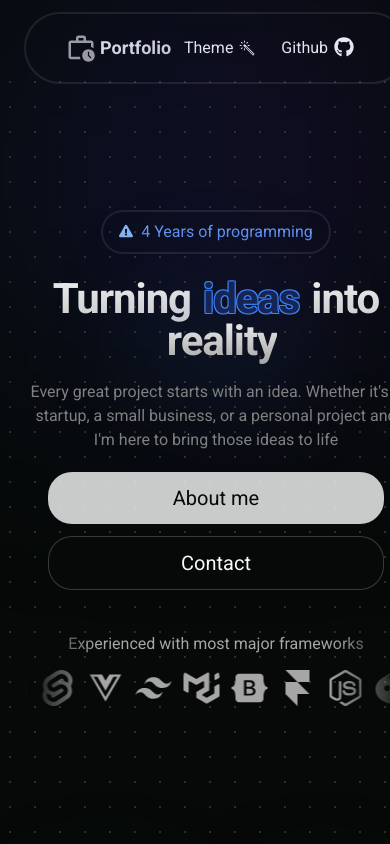
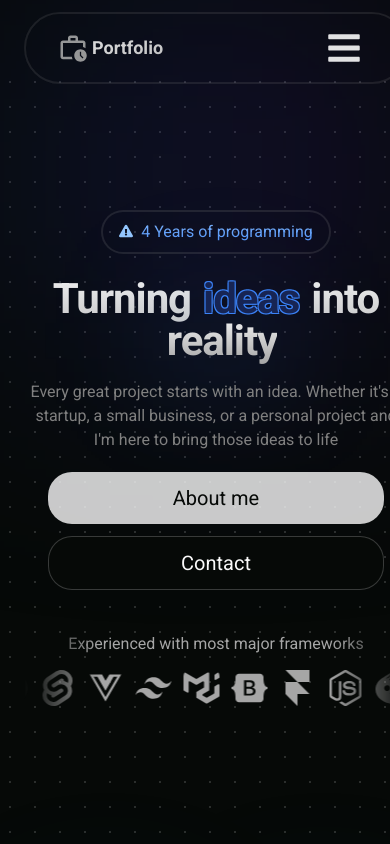
Before and after one commit to Humboorgir/portfolio-v3, a Next.js app: page / in a window 390 px wide. Shown: the top 844 px of the page. Built offline with nearby package versions, Linux system fonts and the light colour scheme.

Commit message:
feat(Navbar): implement hamburger menu for sm screens

```diff
--- a/src/components/home/hero-section/hero-section.tsx
+++ b/src/components/home/hero-section/hero-section.tsx
@@ -26,7 +26,7 @@ import { SiTailwindcss as Tailwindcss } from "react-icons/si";
 import { FaExclamationTriangle as Exclamation } from "react-icons/fa";
 const HeroSection = () => {
   return (
-    <Column className="text-center pt-[8.5rem] pb-36 mb-14 px-6">
+    <Column className="relative z-10 text-center pt-[8.5rem] pb-36 mb-14 px-6">
       <Text
         className="flex items-center border-2 border-foreground-muted/20 px-4 py-2 rounded-full mb-2
         bg-clip-text text-transparent bg-gradient-to-b from-blue-300 to-blue-500"
--- /dev/null
+++ b/src/components/home/navbar/hamburger-menu.tsx
@@ -0,0 +1,87 @@
+import { FaBars } from "react-icons/fa";
+import Ripple from "@/components/ui/button/ripple";
+import { useState } from "react";
+import { AnimatePresence, cubicBezier, m } from "framer-motion";
+import Button from "@/components/ui/button";
+import { cn } from "@/lib/utils";
+import { FiExternalLink as LinkIcon } from "react-icons/fi";
+
+interface Link {
+  name: string;
+  href: string;
+}
+
+interface Props {
+  links: Link[];
+  className: string;
+}
+
+const HamburgerMenu = ({ links, className }: Props) => {
+  const [isOpen, setIsOpen] = useState<boolean>(false);
+  const MButton = m(Button);
+
+  function toggleOpen() {
+    setIsOpen((prev) => !prev);
+  }
+
+  return (
+    // TODO: rework hamburger menu
+    // I'd much rather have a shadcnui-style mobile navbar here
+    <div className={cn("relative w-fit", className)}>
+      <Button variant="ghost" onClick={toggleOpen}>
+        <FaBars className="cursor-pointer text-4xl" />
+      </Button>
+      <AnimatePresence>
+        {isOpen && (
+          <m.ul
+            initial={{
+              opacity: 0,
+              scale: 0.7,
+            }}
+            animate={{
+              opacity: 1,
+              scale: 1,
+            }}
+            exit={{
+              opacity: 0,
+              scale: 0.7,
+            }}
+            transition={{
+              ease: cubicBezier(0.16, 1, 0.3, 1),
+              duration: 0.3,
+              delay: 0.1,
+            }}
+            className="absolute right-0 top-full mt-2 bg-[#0B1329] text-white rounded-md origin-top-right
+            border border-blue-200/30 overflow-hidden divide-y divide-blue-200/40">
+            {links.map((link, i) => {
+              i += 2;
+              return (
+                <MButton
+                  initial={{
+                    opacity: 0,
+                    scale: 0.7,
+                  }}
+                  animate={{
+                    opacity: 1,
+                    scale: 1,
+                  }}
+                  transition={{
+                    ease: cubicBezier(0.16, 1, 0.3, 1),
+                    duration: 0.3,
+                    delay: i / 20,
+                  }}
+                  variant="ghost"
+                  className="w-full px-8 py-3 rounded-none first-of-type:rounded-t-md last-of-type:rounded-b-md
+                  hover:bg-blue-100/10">
+                  {link.name} <LinkIcon className="w-3.5 h-3.5 ml-2" />
+                </MButton>
+              );
+            })}
+          </m.ul>
+        )}
+      </AnimatePresence>
+    </div>
+  );
+};
+
+export default HamburgerMenu;
--- a/src/components/home/navbar/navbar.tsx
+++ b/src/components/home/navbar/navbar.tsx
@@ -10,6 +10,7 @@ import React, { useRef, useState } from "react";
 import { MdOutlineWorkHistory as Work } from "react-icons/md";
 import { IoIosColorWand as Theme } from "react-icons/io";
 import { FaGithub as Github } from "react-icons/fa";
+import HamburgerMenu from "./hamburger-menu";
 
 const Navbar = () => {
   const containerRef = useRef<HTMLUListElement>(null);
@@ -36,8 +37,10 @@ const Navbar = () => {
     { name: "Resume", href: "/resume" },
   ];
   return (
-    <Container>
-      <nav className="translate-y-3 rounded-full border-2 border-foreground-muted/20 px-10 w-full grid grid-cols-[1fr,1fr] md:grid-cols-[1fr,3fr,1fr] py-3.5">
+    <Container className="relative z-30 opacity-90 w-full md:w-fit">
+      <nav
+        className="translate-y-3 rounded-full border-2 border-foreground-muted/20 px-8 md:px-10 w-full
+       grid grid-cols-[1fr,1fr] md:grid-cols-[1fr,3fr,1fr] py-2  md:py-3.5">
         {/* logo  */}
         <Row>
           <Work className="text-3xl mr-1" />
@@ -56,9 +59,9 @@ const Navbar = () => {
           className="relative hidden md:flex items-center justify-center">
           <HoverHighlight buttonRect={buttonRect} containerRect={containerRect} />
 
-          {links.map((link) => {
+          {links.map((link, i) => {
             return (
-              <li onMouseOver={updateButtonRect}>
+              <li key={i} onMouseOver={updateButtonRect}>
                 <Button
                   className="text-foreground/90 text-[17px] hover:bg-inherit"
                   variant="ghost"
@@ -71,7 +74,7 @@ const Navbar = () => {
         </ul>
 
         {/* theme and github  */}
-        <ul className="flex items-center justify-end">
+        <ul className="hidden md:flex items-center justify-end">
           <li>
             <Button variant="ghost">
               Theme <Theme className="text-xl ml-1" />
@@ -83,6 +86,8 @@ const Navbar = () => {
             </Button>
           </li>
         </ul>
+
+        <HamburgerMenu className="md:hidden ml-auto" links={links} />
       </nav>
     </Container>
   );
```
